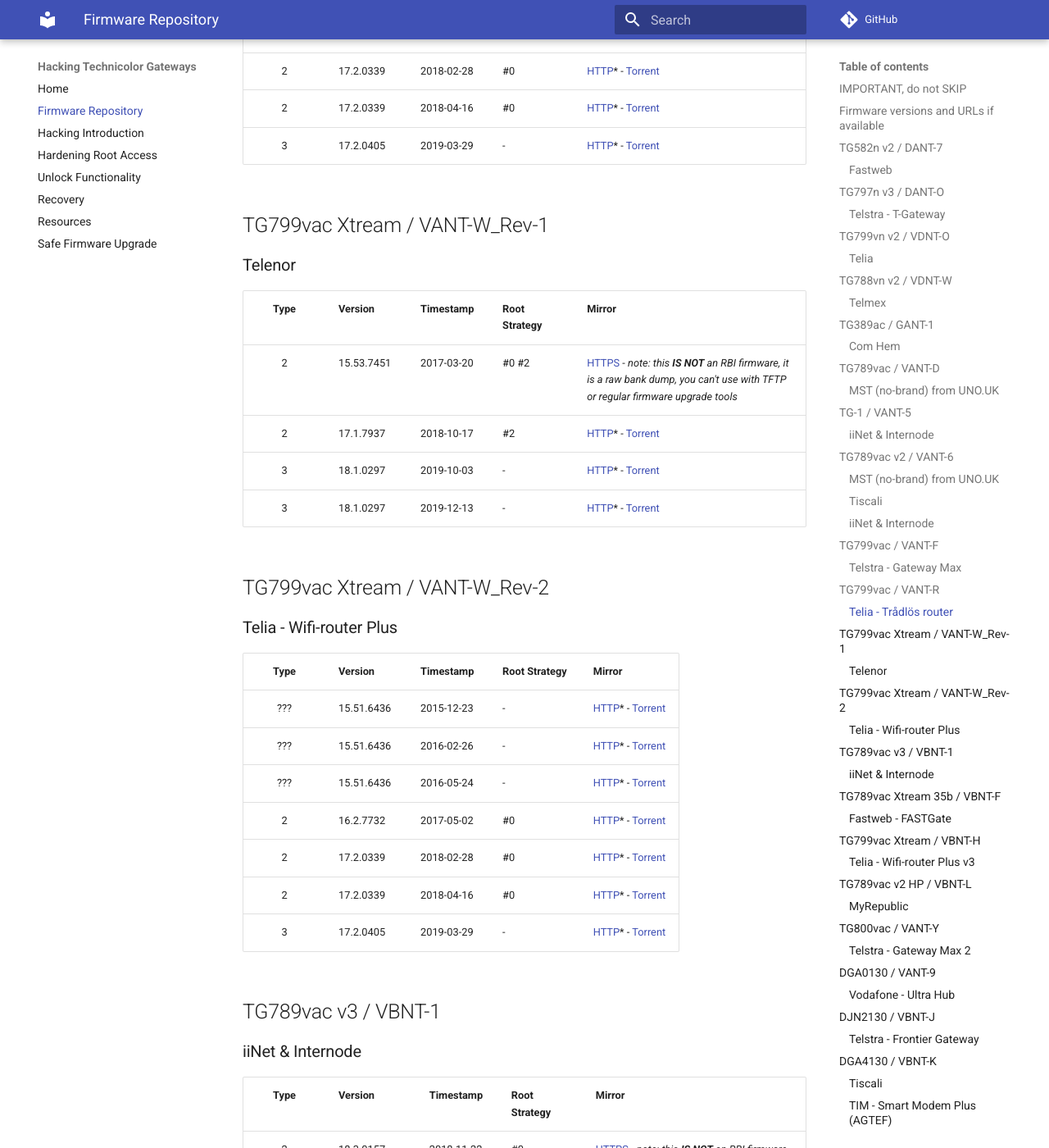
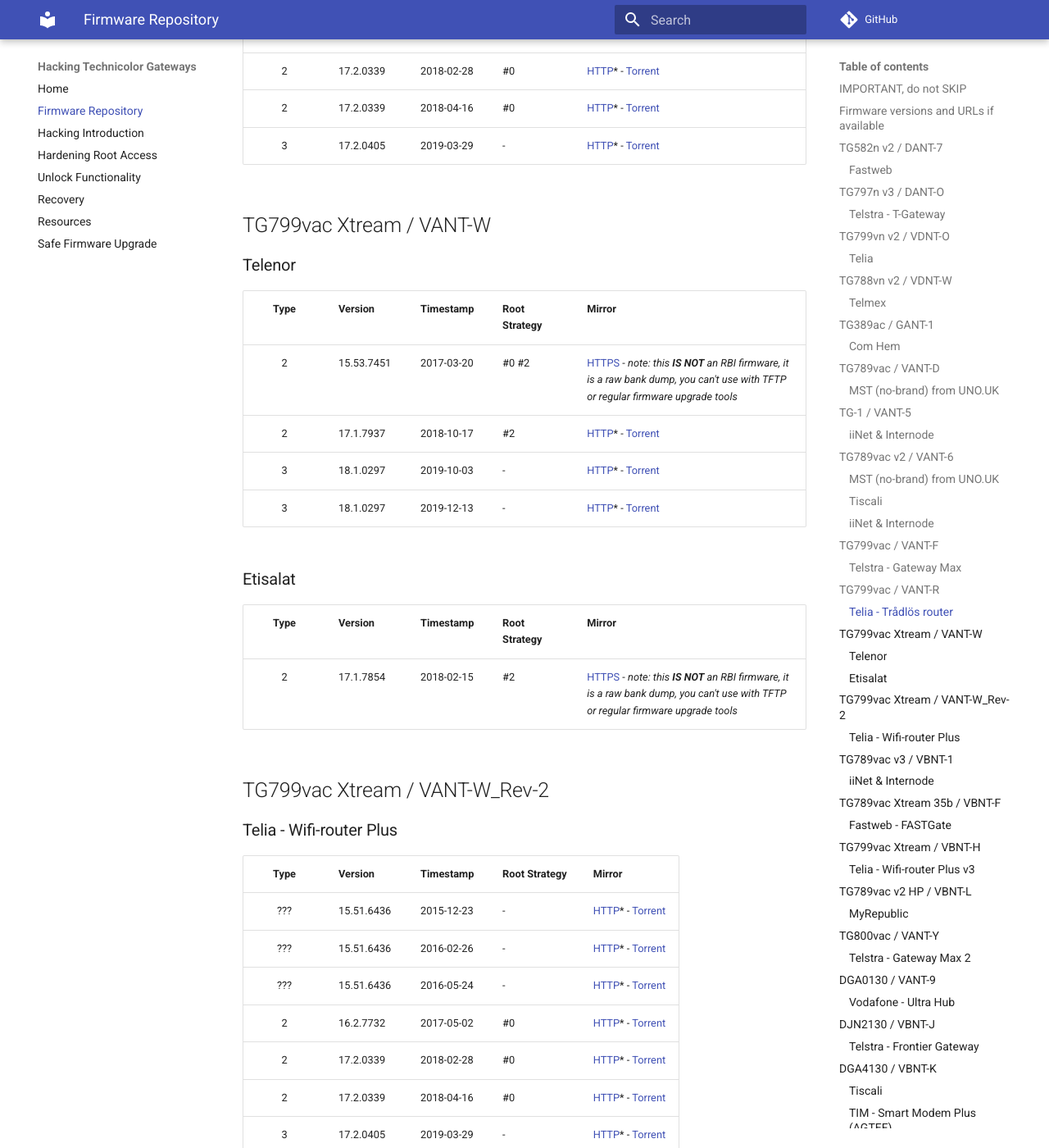
Before and after one commit to hack-technicolor/hack-technicolor, an MkDocs documentation site: the page built from docs/Repository.md, in a window 1280 px wide and 1400 px high, scrolled down 5714 px. Shown: the whole window at 82% size. Built offline with MkDocs 1.6.1 and Material for MkDocs 9.7.7, drawn with Linux system fonts in a browser that asks for light colours; comment, search, counter and statistics services are not loaded.

Commit message:
vant-w: add Etisalat 17.1.7854

```diff
--- a/docs/Repository.md
+++ b/docs/Repository.md
@@ -157,7 +157,7 @@
 | 2      | 17.2.0339        | 2018-04-16 | #0            | [HTTP](http://131.116.22.230/172339r1021022closed.rbi)* - [Torrent](https://github.com/kevdagoat/hack-technicolor/blob/master/torrents/vant-r/172339r1021022closed.rbi.torrent?raw=true) |
 | 3      | 17.2.0405        | 2019-03-29 | -             | [HTTP](http://131.116.22.230/172405r1021034closed.rbi)* - [Torrent](https://github.com/kevdagoat/hack-technicolor/blob/master/torrents/vant-r/172405r1021034closed.rbi.torrent?raw=true) |
 
-## TG799vac Xtream / VANT-W_Rev-1
+## TG799vac Xtream / VANT-W
 
 ### Telenor
 
@@ -167,6 +167,12 @@
 | 2      | 17.1.7937        | 2018-10-17 | #2            | [HTTP](http://acs.bredband.com/Technicolor/Technicolor_TG799vacXTREAM/TN_SWE_TG799vacXtream_17.1.7937-1281014-20180313133921-Official.rbi)* - [Torrent](https://github.com/kevdagoat/hack-technicolor/blob/master/torrents/vant-w/TN_SWE_TG799vacXtream_17.1.7937-1281014-20180313133921-Official.rbi.torrent?raw=true) |
 | 3      | 18.1.0297        | 2019-10-03 | -             | [HTTP](http://acs.bredband.com/Technicolor/Technicolor_TG799vacXTREAM/TG799vacXtream_18.1.0297-1321001-20191002151007_official_closed.rbi)* - [Torrent](https://github.com/kevdagoat/hack-technicolor/blob/master/torrents/vant-w/TG799vacXtream_18.1.0297-1321001-20191002151007_official_closed.rbi.torrent?raw=true) |
 | 3      | 18.1.0297        | 2019-12-13 | -             | [HTTP](http://acs.bredband.com/Technicolor/Technicolor_TG799vacXTREAM/vant-w_18.1.0297-1321006-20191213145958-e139794833dfb6bcc766549899da1ff0e0631539_official.rbi)* - [Torrent](https://github.com/kevdagoat/hack-technicolor/blob/master/torrents/vant-w/vant-w_18.1.0297-1321006-20191213145958-e139794833dfb6bcc766549899da1ff0e0631539_official.rbi.torrent?raw=true) |
+
+### Etisalat
+
+| Type   | Version          | Timestamp  | Root Strategy | Mirror |
+|:------:|:-----------------|:-----------|:--------------|:-------|
+| 2      | 17.1.7854        | 2018-02-15 | #2            | [HTTPS](https://github.com/kevdagoat/hack-technicolor/blob/master/firmware/etisalat-vant-w_17.1.7854-0001025-bank_dump.xz?raw=true) - *note: this **IS NOT** an RBI firmware, it is a raw bank dump, you can't use with TFTP or regular firmware upgrade tools* |
 
 ## TG799vac Xtream / VANT-W_Rev-2
 
```
